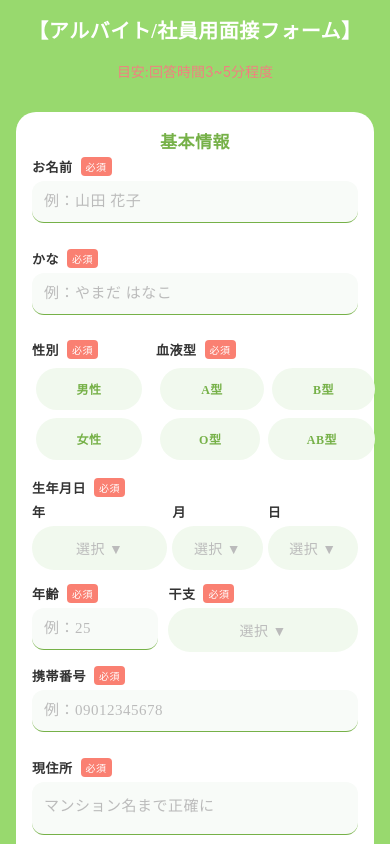
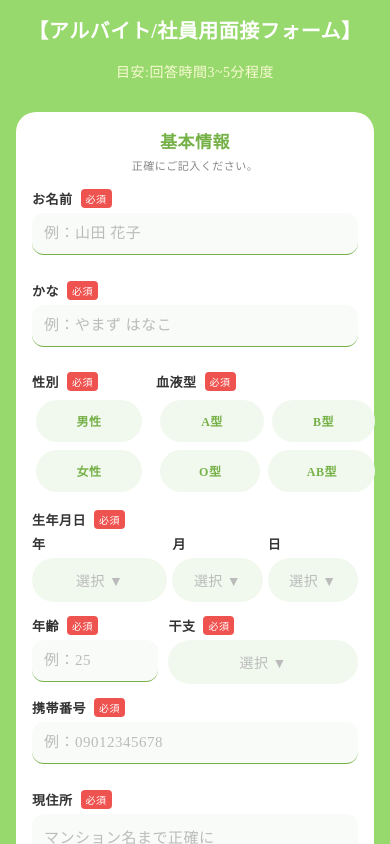
Before and after one commit to Yutojjj/interview-form, a React Native app: screen / in a window 390 px wide. Built offline with nearby package versions, Linux system fonts and the light colour scheme.

Commit message:
Update App.js

```diff
--- a/App.js
+++ b/App.js
@@ -156,13 +156,13 @@ const MultiSelectButtons = ({ label, options, selectedValues, onToggle, error, r
 );
 
 const WorkHistoryCard = ({ symbol, prefix, data, updateField, isNight = false }) => (
-  <View style={[styles.historyCard, isNight && { borderColor: '#E0C3FC', backgroundColor: '#FBF8FF' }]}>
-    <Text style={[styles.historyLabel, isNight && { color: '#8A2BE2' }]}>
+  <View style={[styles.historyCard, isNight && { borderColor: '#76B148', backgroundColor: '#F8FBF8', borderStyle: 'dashed' }]}>
+    <Text style={[styles.historyLabel, isNight && { color: '#2E8B57' }]}>
       {isNight ? `夜職歴 ${symbol}` : `昼職歴 ${symbol}`}
     </Text>
     <InputField label="勤務先" placeholder={isNight ? "例：Club ABC" : "例：株式会社○○"} value={data[`${prefix}Name`]} onChangeText={(v) => updateField(`${prefix}Name`, v)} />
     <View style={styles.row}>
-      <InputField label="時給/日給/給与" placeholder="例:時給 1500円" flex={1} value={data[`${prefix}Wage`]} onChangeText={(v) => updateField(`${prefix}Wage`, v)} />
+      <InputField label="時給/給与" placeholder="例:1500円" flex={1} value={data[`${prefix}Wage`]} onChangeText={(v) => updateField(`${prefix}Wage`, v)} />
       <View style={{ width: 10 }} />
       <InputField label="期間" placeholder="例：1年" flex={1} value={data[`${prefix}Period`]} onChangeText={(v) => updateField(`${prefix}Period`, v)} />
     </View>
@@ -190,6 +190,7 @@ export default function App() {
     emergencyName: '', emergencyRelationship: '', emergencyPhone: '', emergencyAddress: '',
     hireCondition: '', applyMethod: '', applyMethodCustom: '', introducer: '',
     daysPerWeek: '', availableDays: [], workTime: '', workTimeCustom: '',
+    debt: '', transport: '', transportCustom: '', tattoo: '', tattooDetail: '',
     officeHistory1Name: '', officeHistory1Wage: '', officeHistory1Period: '', officeHistory1QuitDate: '', officeHistory1QuitReason: '',
     officeHistory2Name: '', officeHistory2Wage: '', officeHistory2Period: '', officeHistory2QuitDate: '', officeHistory2QuitReason: '',
     officeHistory3Name: '', officeHistory3Wage: '', officeHistory3Period: '', officeHistory3QuitDate: '', officeHistory3QuitReason: '',
@@ -241,7 +242,7 @@ export default function App() {
 
     setIsSubmitting(true);
     try {
-      const GAS_URL = "https://script.google.com/macros/s/AKfycbw-XvwjckIsD2AiesVpEBigiXGsYTH-jl4_FLqcbrvbymyFPlGuOGeksi-UozMxjubBsw/exec";
+      const GAS_URL = "https://script.google.com/macros/s/AKfycbyjbuRj_trbZ10UwYwa-faO79L_cjApq03e-iYjnDd3X0H8WTuuWyK7ygz_KG3SVkPUYw/exec";
       const searchParams = new URLSearchParams();
       Object.keys(form).forEach(key => {
         if (Array.isArray(form[key])) { searchParams.append(key, form[key].join(', ')); }
@@ -261,15 +262,17 @@ export default function App() {
   return (
     <SafeAreaView style={styles.safeArea}>
       <KeyboardAvoidingView behavior={Platform.OS === 'ios' ? 'padding' : 'height'} style={{flex: 1}}>
-        <View style={styles.header}><Text style={styles.headerTitle}>【アルバイト/社員用面接フォーム】
-        </Text>
-        <Text> </Text>
-       <Text style={{ color: '#F08080' }}>目安:回答時間3~5分程度</Text></View>
+        <View style={styles.header}>
+          <Text style={styles.headerTitle}>【アルバイト/社員用面接フォーム】</Text>
+          <Text> </Text>
+          <Text style={{ ...fontSettings, color: '#FAFAD2', fontSize: 14 }}>目安:回答時間3~5分程度</Text>
+        </View>
+
         <ScrollView style={styles.scrollView} contentContainerStyle={styles.content}>
 
-          <Section title="基本情報">
+          <Section title="基本情報" description="正確にご記入ください。">
             <InputField label="お名前" placeholder="例：山田 花子" required value={form.name} onChangeText={(v) => updateField('name', v)} error={errors.name} />
-            <InputField label="かな" placeholder="例：やまだ はなこ" required value={form.kana} onChangeText={(v) => updateField('kana', v)} error={errors.kana} />
+            <InputField label="かな" placeholder="例：やまず はなこ" required value={form.kana} onChangeText={(v) => updateField('kana', v)} error={errors.kana} />
             <View style={styles.row}>
               <SelectButtons label="性別" options={['男性', '女性']} required selectedValue={form.gender} onSelect={(v) => updateField('gender', v)} error={errors.gender} />
               <View style={{ width: 10 }} />
@@ -288,14 +291,14 @@ export default function App() {
             </View>
             <InputField label="携帯番号" placeholder="例：09012345678" keyboardType="phone-pad" required value={form.phone} onChangeText={(v) => updateField('phone', v)} error={errors.phone} />
             <InputField label="現住所" placeholder="マンション名まで正確に" multiline required value={form.address} onChangeText={(v) => updateField('address', v)} error={errors.address} />
-            <InputField label="本籍地" placeholder="例：東京都（都道府県から）" required value={form.domicile} onChangeText={(v) => updateField('domicile', v)} error={errors.domicile} />
+            <InputField label="本籍地" placeholder="都道府県から" required value={form.domicile} onChangeText={(v) => updateField('domicile', v)} error={errors.domicile} />
             <View style={styles.row}>
               <InputField label="身長" placeholder="160cm" value={form.height} onChangeText={(v) => updateField('height', v)} />
               <View style={{ width: 10 }} /><InputField label="体重" placeholder="48kg" value={form.weight} onChangeText={(v) => updateField('weight', v)} />
             </View>
           </Section>
 
-          <Section title="緊急連絡先" description="正確にご記入ください。">
+          <Section title="緊急連絡先" description="万が一の際にご連絡できる情報を記入してください。">
             <InputField label="氏名" placeholder="例：山田 太郎" required value={form.emergencyName} onChangeText={(v) => updateField('emergencyName', v)} error={errors.emergencyName} />
             <InputField label="続柄" placeholder="例：父、母など" required value={form.emergencyRelationship} onChangeText={(v) => updateField('emergencyRelationship', v)} error={errors.emergencyRelationship} />
             <InputField label="電話番号" placeholder="090-0000-0000" required keyboardType="phone-pad" value={form.emergencyPhone} onChangeText={(v) => updateField('emergencyPhone', v)} error={errors.emergencyPhone} />
@@ -307,14 +310,14 @@ export default function App() {
             <SelectButtons label="現在の職業 [日中]" options={['学生', 'フリーター', '会社員', 'なし']} required selectedValue={form.jobDay} onSelect={(v) => updateField('jobDay', v)} error={errors.jobDay} />
             <SelectButtons label="現在の職業 [夜間]" options={['キャバクラ等', 'なし']} required selectedValue={form.jobNight} onSelect={(v) => updateField('jobNight', v)} error={errors.jobNight} />
             <InputField label="学校名.学年/最終学歴" placeholder="例：○○大学 卒業" required value={form.education} onChangeText={(v) => updateField('education', v)} error={errors.education} />
-
             <SelectButtons label="お住まい" options={['実家', '一人暮らし', 'その他']} required selectedValue={form.livingStatus} onSelect={(v) => updateField('livingStatus', v)} error={errors.livingStatus} />
             {form.livingStatus === 'その他' && <InputField label="具体的な住まい" placeholder="例：寮など" value={form.livingStatusCustom} onChangeText={(v) => updateField('livingStatusCustom', v)} error={errors.livingStatusCustom} />}
-            <MultiSelectButtons label="語学" options={['日本語のみ', '英語', '中国語', 'その他']} selectedValues={form.language} required onToggle={(v) => toggleMulti('language', v)}error={errors.livingStatus} />
+            <MultiSelectButtons label="語学" options={['日本語のみ', '英語', '中国語', 'その他']} selectedValues={form.language} onToggle={(v) => toggleMulti('language', v)} />
             {form.language.includes('その他') && <InputField label="具体的な語学" placeholder="例：韓国語" value={form.languageCustom} onChangeText={(v) => updateField('languageCustom', v)} />}
           </Section>
- <Section title="志望動機・勤務条件">
-            <InputField label="志望動機" placeholder="詳しく記入してください" required multiline value={form.motivation} onChangeText={(v) => updateField('motivation', v)} error={errors.motivation} />
+
+          <Section title="志望動機・勤務条件" description="採用にあたっての判断基準となります。">
+            <InputField label="志望動機" placeholder="こちらにご記入ください" required multiline value={form.motivation} onChangeText={(v) => updateField('motivation', v)} error={errors.motivation} />
             <SelectButtons label="雇用形態" options={['社員', 'アルバイト']} required selectedValue={form.hireCondition} onSelect={(v) => updateField('hireCondition', v)} error={errors.hireCondition} />
             {form.hireCondition !== '' && (
               <View style={styles.dynamicSection}>
@@ -324,11 +327,13 @@ export default function App() {
               </View>
             )}
             <SelectButtons label="応募方法" options={['紹介', 'WARPスタッフの紹介', '求人広告', 'その他']} required selectedValue={form.applyMethod} onSelect={(v) => updateField('applyMethod', v)} error={errors.applyMethod} />
-            {['紹介', 'WARPスタッフの紹介'].includes(form.applyMethod) && <InputField label="紹介者名" required value={form.introducer} onChangeText={(v) => updateField('introducer', v)} error={errors.introducer} />}
-            {form.applyMethod === 'その他' && <InputField label="具体的応募経由" required value={form.applyMethodCustom} onChangeText={(v) => updateField('applyMethodCustom', v)} error={errors.applyMethodCustom} />}
+            {['紹介', 'WARPスタッフの紹介'].includes(form.applyMethod) && <InputField label="紹介者名" required placeholder="フルネームを入力" value={form.introducer} onChangeText={(v) => updateField('introducer', v)} error={errors.introducer} />}
+            {form.applyMethod === 'その他' && <InputField label="具体的応募経由" required placeholder="具体的SNS名など" value={form.applyMethodCustom} onChangeText={(v) => updateField('applyMethodCustom', v)} error={errors.applyMethodCustom} />}
             <SelectButtons label="週何回入れますか" options={['ほぼ毎日', '週4-5', '週2-3', '週0-1']} required selectedValue={form.daysPerWeek} onSelect={(v) => updateField('daysPerWeek', v)} error={errors.daysPerWeek} />
-            <MultiSelectButtons label="何曜日入れますか" options={['月', '火', '水', '木', '金', '土', '日']} required selectedValues={form.availableDays} onToggle={(v) => toggleMulti('availableDays', v)} error={errors.livingStatus}/>
+            <MultiSelectButtons label="何曜日入れますか" options={['月', '火', '水', '木', '金', '土', '日']} required selectedValues={form.availableDays} onToggle={(v) => toggleMulti('availableDays', v)} />
+          </Section>
 
+          <Section title="職歴" description="昼職・夜職それぞれの経歴をご記入ください。">
             <SelectButtons label="夜職の経験" options={['ある', 'ない']} required selectedValue={form.nightJobExp} onSelect={(v) => updateField('nightJobExp', v)} error={errors.nightJobExp} />
 
             {/* 夜職の経験が「ある」の時だけ、その直下に夜職歴を表示 */}
@@ -341,18 +346,18 @@ export default function App() {
               </View>
             )}
 
-          </Section>
-          <Section title="昼職歴" description="これまでの昼職の経歴。">
+            <Text style={styles.historySectionLabel}>▼ 昼職歴をご記入ください</Text>
             <WorkHistoryCard symbol="①" prefix="officeHistory1" data={form} updateField={updateField} />
             <WorkHistoryCard symbol="②" prefix="officeHistory2" data={form} updateField={updateField} />
             <WorkHistoryCard symbol="③" prefix="officeHistory3" data={form} updateField={updateField} />
           </Section>
- <Section title="（任意回答）家族・プライベート・SNS・その他">
+
+          <Section title="（任意回答）家族・プライベート・SNS・その他">
             <SelectButtons label="家族構成・パートナー" options={['配偶者がいる', '子供がいる', '独身', 'その他']} selectedValue={form.familyStatus} onSelect={(v) => updateField('familyStatus', v)} />
             {form.familyStatus === 'その他' && <InputField label="詳細" placeholder="具体的に" value={form.familyCustom} onChangeText={(v) => updateField('familyCustom', v)} />}
             <InputField label="保有資格" placeholder="例：普通免許など" value={form.qualifications} onChangeText={(v) => updateField('qualifications', v)} />
-            <InputField label="趣味" placeholder="例：サウナ  ダンス" value={form.hobby} onChangeText={(v) => updateField('hobby', v)} />
-            <InputField label="特技" placeholder="ピアノ,スケボーなど" value={form.skill} onChangeText={(v) => updateField('skill', v)} />
+            <InputField label="趣味" placeholder="趣味" value={form.hobby} onChangeText={(v) => updateField('hobby', v)} />
+            <InputField label="特技" placeholder="特技" value={form.skill} onChangeText={(v) => updateField('skill', v)} />
             <SelectButtons label="持病" options={['ある', 'ない']} selectedValue={form.chronicIllness} onSelect={(v) => updateField('chronicIllness', v)} />
             {form.chronicIllness === 'ある' && <InputField label="持病の具体的な内容" placeholder="内容" multiline value={form.illnessDetail} onChangeText={(v) => updateField('illnessDetail', v)} />}
             <InputField label="お探しのお店の条件" placeholder="条件" multiline value={form.shopCondition} onChangeText={(v) => updateField('shopCondition', v)} />
@@ -368,7 +373,6 @@ export default function App() {
             <InputField label="Instagram ID" placeholder="@insta_id" value={form.instagramId} onChangeText={(v) => updateField('instagramId', v)} />
             <InputField label="Facebook ID" placeholder="facebook id" value={form.facebookId} onChangeText={(v) => updateField('facebookId', v)} />
             <InputField label="X ID" placeholder="@x_id" value={form.xId} onChangeText={(v) => updateField('xId', v)} />
-
           </Section>
 
           <View style={styles.consentCardContainer}>
@@ -406,7 +410,7 @@ const styles = StyleSheet.create({
   inputContainer: { marginBottom: 14 },
   labelRow: { flexDirection: 'row', alignItems: 'center', marginBottom: 5 },
   label: { ...fontSettings, fontSize: 13, color: '#333', fontWeight: 'bold' },
-  requiredTag: { ...fontSettings, fontSize: 10, color: '#fff', backgroundColor: '#FA8072', paddingHorizontal: 5, paddingVertical: 2, borderRadius: 4, marginLeft: 8 },
+  requiredTag: { ...fontSettings, fontSize: 10, color: '#fff', backgroundColor: '#EF5350', paddingHorizontal: 5, paddingVertical: 2, borderRadius: 4, marginLeft: 8 },
   input: { ...fontSettings, backgroundColor: '#F8FBF8', borderRadius: 12, padding: 12, fontSize: 15, color: '#333', borderBottomWidth: 1, borderBottomColor: '#76B148' },
   inputError: { borderColor: '#EF5350' },
   errorText: { ...fontSettings, color: '#EF5350', fontSize: 11, marginTop: 4 },
@@ -428,8 +432,9 @@ const styles = StyleSheet.create({
   modalItemText: { ...fontSettings, fontSize: 16 },
   checkmark: { color: '#76B148', fontWeight: 'bold', fontSize: 18 },
   dynamicSection: { marginTop: 10, borderTopWidth: 1, borderTopColor: '#EEE', paddingTop: 15, marginBottom: 15 },
-  dynamicSubSection: { marginTop: 15, padding: 10, backgroundColor: '#FBF8FF', borderRadius: 15, borderLeftWidth: 4, borderLeftColor: '#8A2BE2' },
-  subSectionTitle: { ...fontSettings, fontSize: 13, color: '#8A2BE2', fontWeight: 'bold', marginBottom: 12, textAlign: 'center' },
+  dynamicSubSection: { marginTop: 15, padding: 10, backgroundColor: '#F8FBF8', borderRadius: 15, borderLeftWidth: 4, borderLeftColor: '#76B148' },
+  subSectionTitle: { ...fontSettings, fontSize: 13, color: '#2E8B57', fontWeight: 'bold', marginBottom: 12, textAlign: 'center' },
+  historySectionLabel: { ...fontSettings, fontSize: 13, color: '#76B148', fontWeight: 'bold', marginTop: 15, marginBottom: 10, textAlign: 'center' },
   workTimeNotice: { ...fontSettings, fontSize: 12, color: '#EF5350', fontWeight: 'bold', marginBottom: 8, textAlign: 'center' },
   consentCardContainer: { backgroundColor: '#fff', borderRadius: 20, padding: 8, marginBottom: 20, elevation: 4 },
   consentCard: { flexDirection: 'row', alignItems: 'center', backgroundColor: '#F1F9EE', padding: 16, borderRadius: 15 },
```
